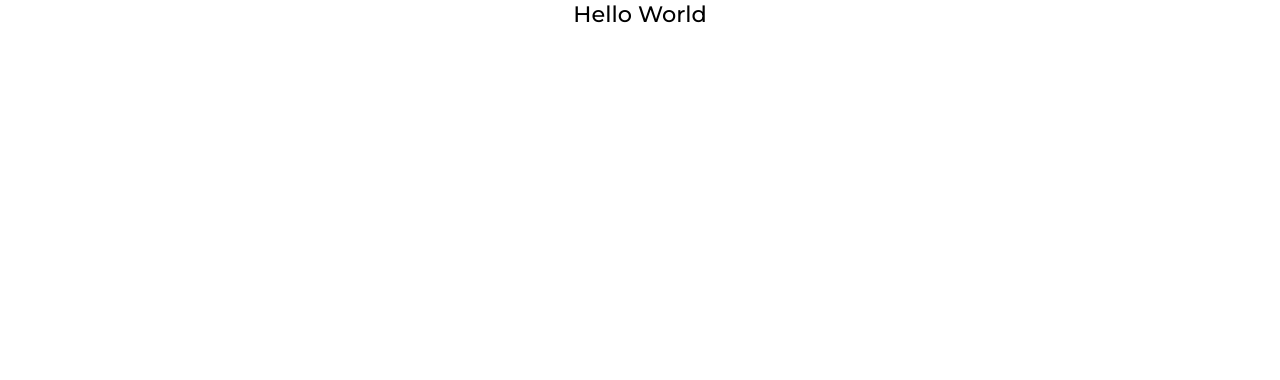
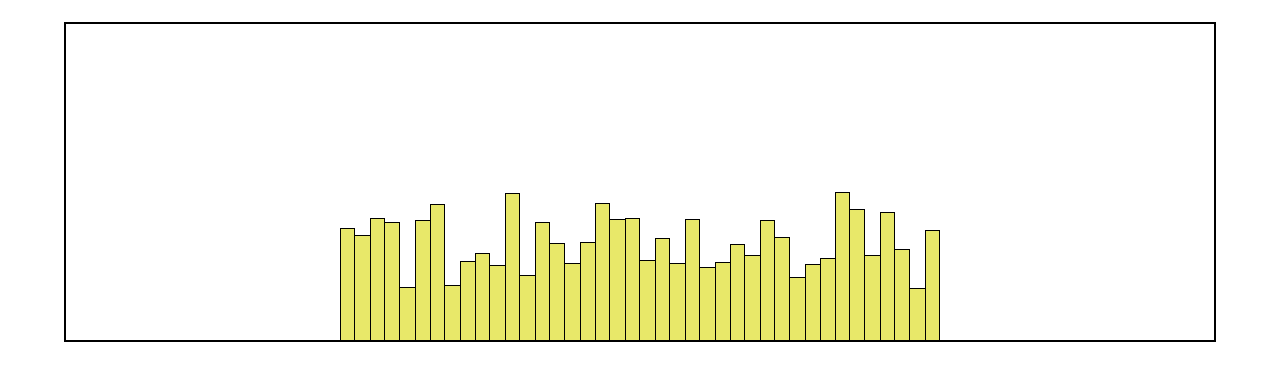
Before and after one commit to iamsarthakkr/sorting-project, a React (Create React App) app: page / in a window 1280 px wide. Shown: the top 380 px of the page. Built offline with nearby package versions, Linux system fonts and the light colour scheme.

Commit message:
render array in dom

```diff
--- a/src/App/App.tsx
+++ b/src/App/App.tsx
@@ -1,12 +1,19 @@
 import React from "react";
 import styled from "styled-components";
-import { Center } from "../components";
+import { List } from "../List";
+import { FlexCenter } from "../components";
 
-const AppContainer = styled(Center)`
+const AppContainer = styled(FlexCenter)`
+   min-height: 100vh;
+   min-width: 100vw;
    font-weight: 500;
    font-size: 1.4em;
 `;
 
 export const App = () => {
-   return <AppContainer>Hello World</AppContainer>;
+   return (
+      <AppContainer>
+         <List />
+      </AppContainer>
+   );
 };
--- /dev/null
+++ b/src/List/List.tsx
@@ -0,0 +1,49 @@
+import React from "react";
+import styled from "styled-components";
+import { randomArray } from "../Utils";
+
+const Container = styled.div`
+   width: 90%;
+   border: 2px solid black;
+   height: 40vh;
+   margin-top: 1em;
+   display: flex;
+   align-items: flex-end;
+   justify-content: center;
+`;
+
+const ListElement = styled.div<{
+   height: number;
+   $leftBorder: boolean;
+   $rightBorder: boolean;
+}>`
+   width: 15px;
+   height: ${(props) => `${props.height}px`};
+   border-top: 1px solid black;
+   border-left: ${(props) => (props.$leftBorder ? "1px solid black" : 0)};
+   border-right: ${(props) => (props.$rightBorder ? "1px solid black" : 0)};
+   background-color: #e8e869;
+`;
+
+export const List = () => {
+   const [values, setValues] = React.useState<number[]>(randomArray(40));
+   console.log(values);
+
+   return (
+      <Container>
+         {values.map((val, index) => {
+            const hasLeft = index === 0 || values[index] >= values[index - 1];
+            const hasRight =
+               index === values.length - 1 || values[index] > values[index + 1];
+            return (
+               <ListElement
+                  key={index}
+                  height={val}
+                  $leftBorder={hasLeft}
+                  $rightBorder={hasRight}
+               />
+            );
+         })}
+      </Container>
+   );
+};
--- /dev/null
+++ b/src/List/index.ts
@@ -0,0 +1 @@
+export { List } from "./List";
--- /dev/null
+++ b/src/Utils/NumberUtils.ts
@@ -0,0 +1,11 @@
+export const random = (min: number, max: number): number => {
+   min = Math.ceil(min);
+   max = Math.floor(max);
+   return Math.floor(Math.random() * (max - min + 1)) + min;
+};
+
+export const randomArray = (len: number): number[] => {
+   let ret: number[] = [];
+   for (let i = 0; i < len; i++) ret.push(random(50, 150));
+   return ret;
+};
--- /dev/null
+++ b/src/Utils/index.ts
@@ -0,0 +1 @@
+export * from "./NumberUtils";
--- a/src/components/common.tsx
+++ b/src/components/common.tsx
@@ -3,3 +3,11 @@ import styled from "styled-components";
 export const Center = styled.div`
    text-align: center;
 `;
+
+export const Flex = styled.div`
+   display: flex;
+`;
+
+export const FlexCenter = styled(Flex)`
+   justify-content: center;
+`;
--- a/src/components/index.ts
+++ b/src/components/index.ts
@@ -1 +1 @@
-export { Center } from "./common";
+export * from "./common";
--- a/tsconfig.json
+++ b/tsconfig.json
@@ -4,7 +4,6 @@
       "lib": ["dom", "dom.iterable", "esnext"],
       "allowJs": true,
       "skipLibCheck": true,
-      "esModuleInterop": true,
       "allowSyntheticDefaultImports": true,
       "strict": true,
       "forceConsistentCasingInFileNames": true,
```
